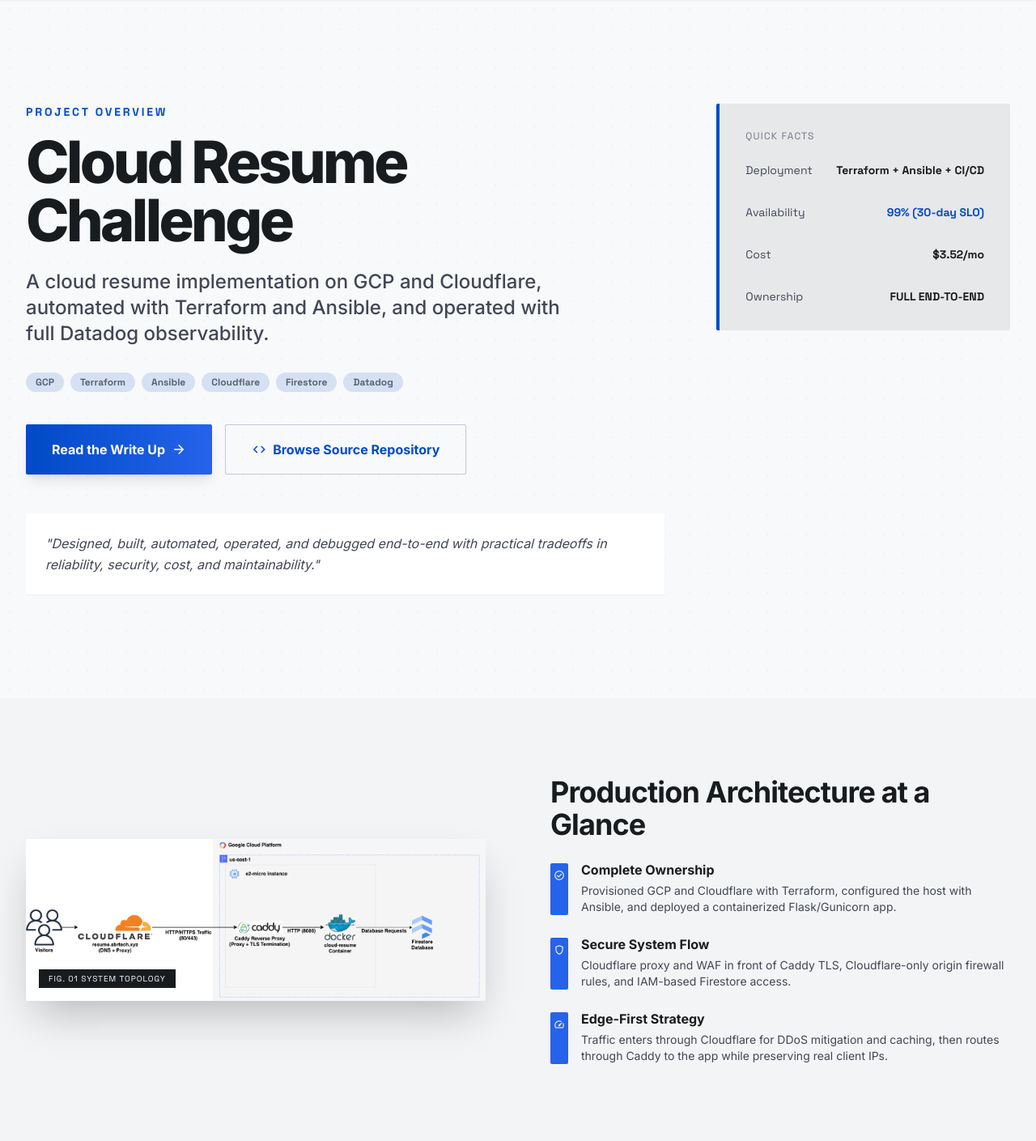
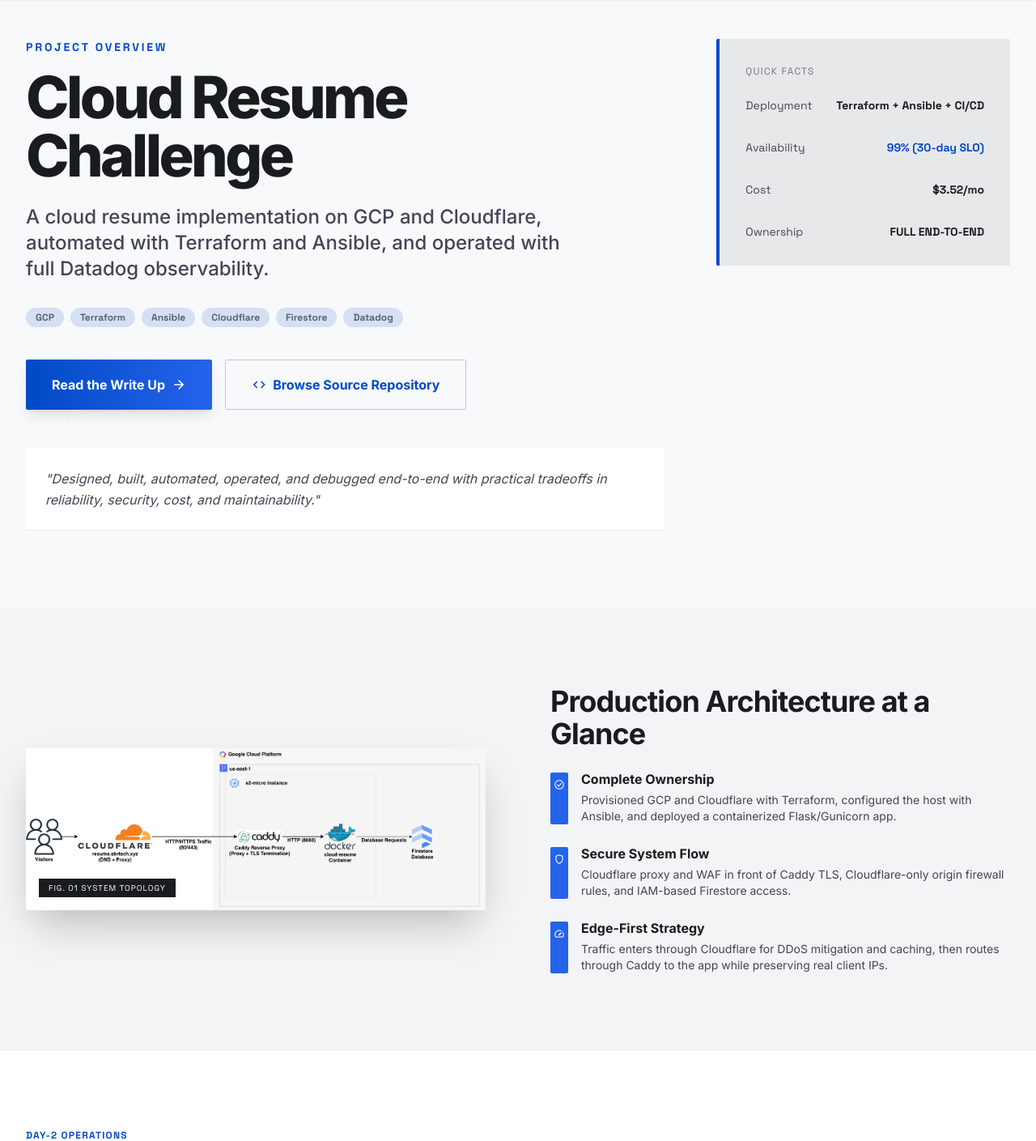
Before and after one commit to sbrupert/cloud-resume, a Flask app: page /project_overview in a window 1280 px wide. Shown: the part 64-1473 px from the top of the page at 81% size. Run offline with Flask 3, Linux system fonts and the light colour scheme; parts of the project's set-up code (start-up, migrations or seed data) failed here and were passed over; some libraries are stand-ins or nearby versions.

Commit message:
Trim whitespace surrounding hero section in project overview page.

```diff
--- a/cloud_resume/cloud_resume/templates/project_overview.html
+++ b/cloud_resume/cloud_resume/templates/project_overview.html
@@ -170,7 +170,9 @@
     </nav>
     <main class="pt-16">
       <!-- Hero Section -->
-      <section class="relative overflow-hidden bg-surface py-24 md:py-32">
+      <section
+        class="relative overflow-hidden bg-surface pt-10 pb-16 md:pt-12 md:pb-24"
+      >
         <div class="absolute inset-0 dot-grid"></div>
         <div class="max-w-7xl mx-auto px-8 relative">
           <div class="grid grid-cols-1 lg:grid-cols-12 gap-16 items-start">
```
